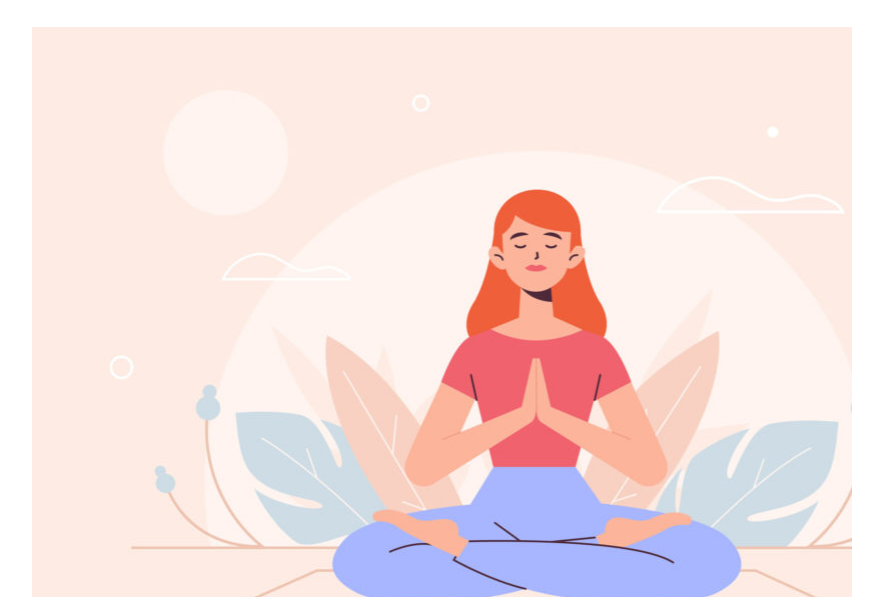
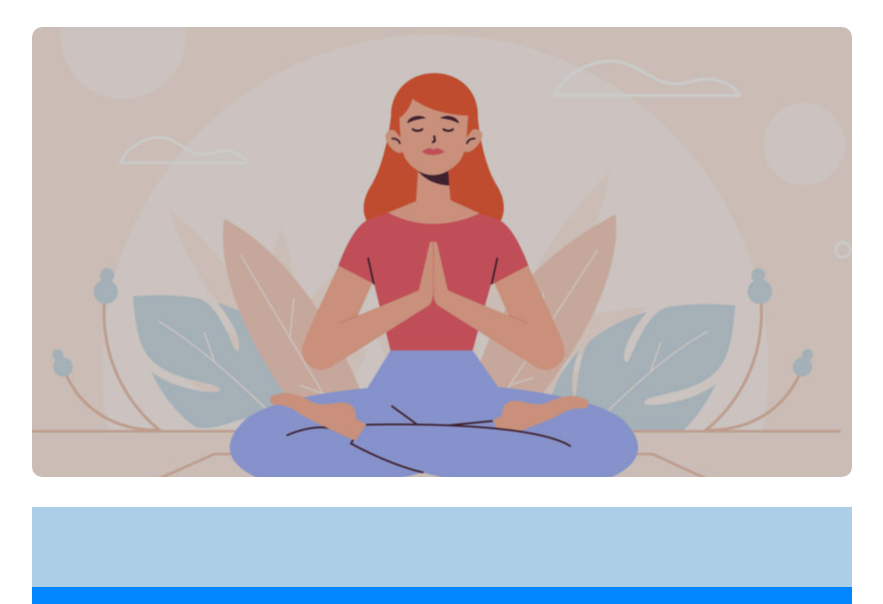
Before and after one commit to Francesco-Ostellari/htmlcss-wp, a plain HTML site: page index.html in a window 1280 px wide. Shown: the part 163-767 px from the top of the page, without its empty margins (198-1081 px from the left). Drawn offline with Linux system fonts and the light colour scheme.

Commit message:
correzione-background

```diff
--- a/css/style.css
+++ b/css/style.css
@@ -44,10 +44,12 @@ body {
 /* jumbotron */
 .jumbotron {
   width: 80%;
-  height: 570px;
+  height: 450px;
   margin: 30px auto 0;
-  background:#E1D67A;
   background-image: url('../img/banner.jpg');
+  border-radius: 10px;
+  background-position: center;
+  filter: brightness(80%);
 }
 /* /jumbotron */
 
```
